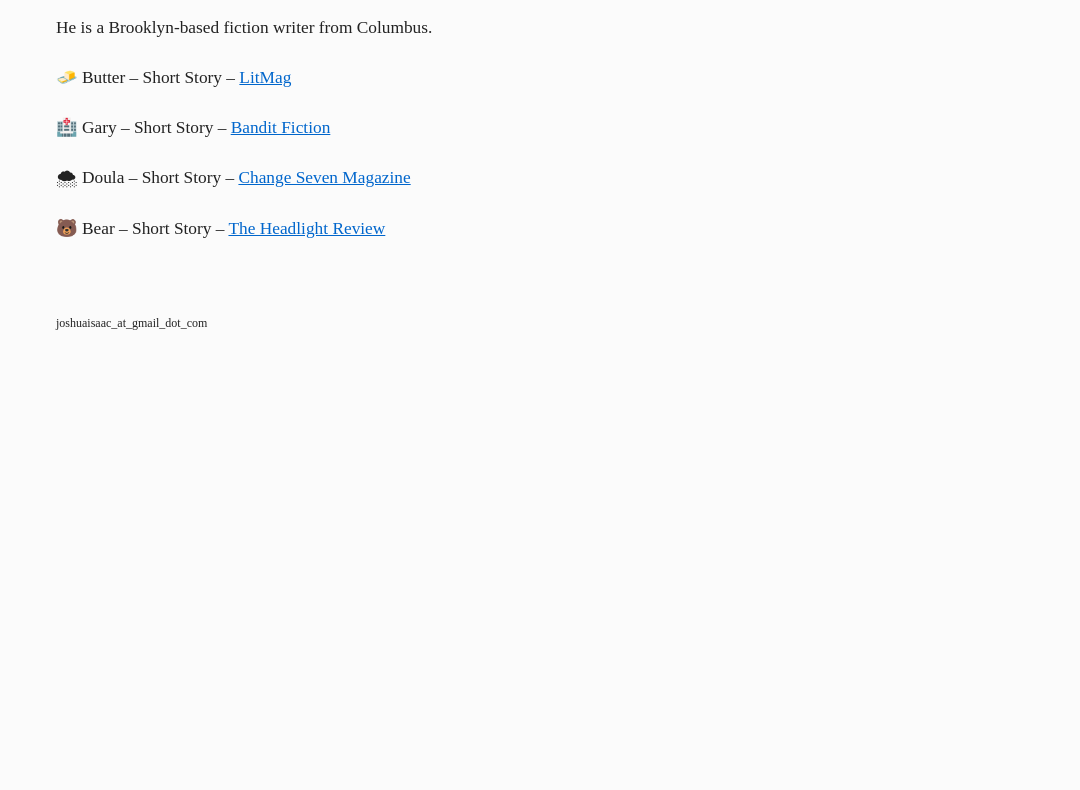
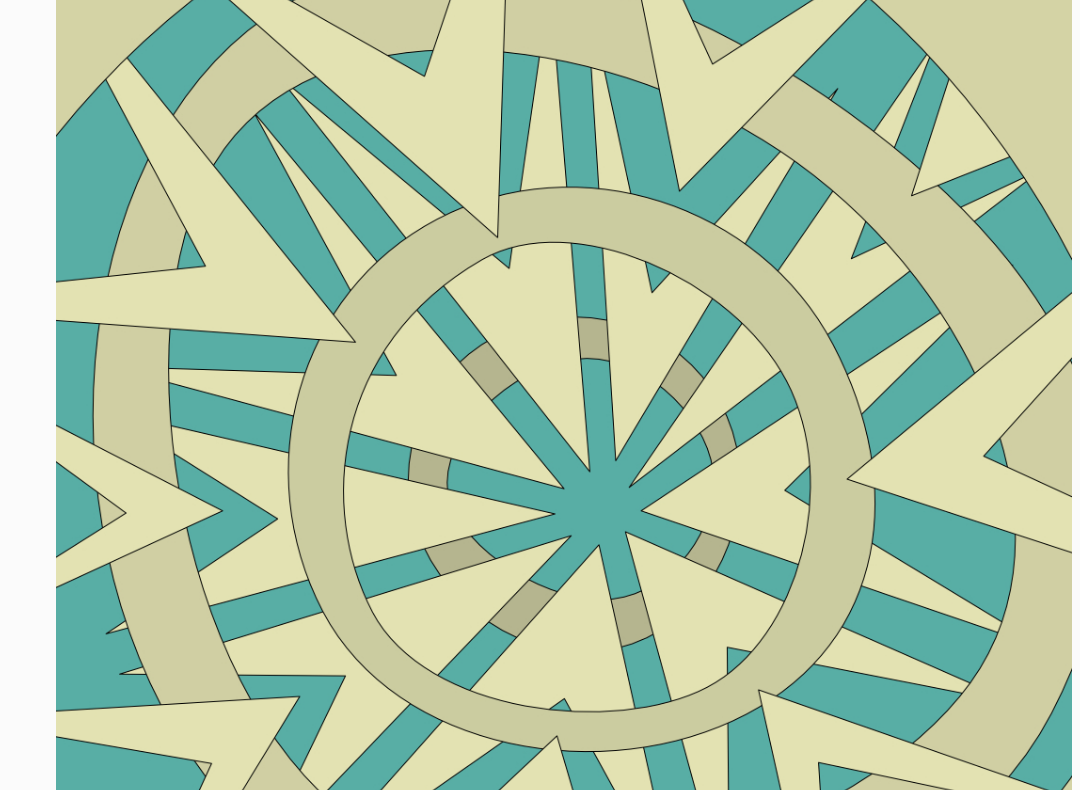
Before and after one commit to 000josh000/joshwhite.me, a plain HTML site: page index.html in a window 1280 px wide. Shown: the part 187-977 px from the top of the page, without its empty margins (200-1280 px from the left). Before the commit the page ends 800 px from the top, so only its background shows below. Drawn offline with Linux system fonts and the light colour scheme.

Commit message:
Update index.html add image

```diff
--- a/index.html
+++ b/index.html
@@ -7,6 +7,12 @@
 		<title>Josh White</title>
 	</head>
 <body>
+
+<img
+  class="fit-picture"
+  src="12.jpg"
+  alt="Hi" />
+
 <p><h2>Josh White</h2></p>
 
 <p>He is a Brooklyn-based fiction writer from Columbus.</p>
```
